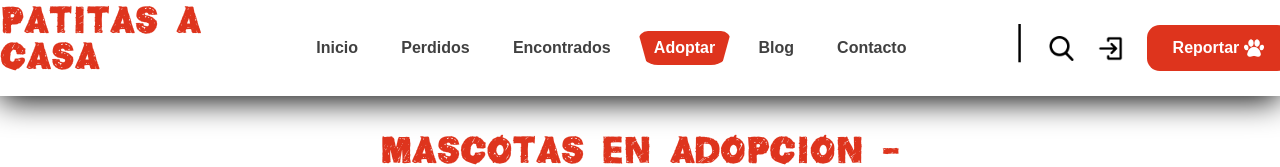
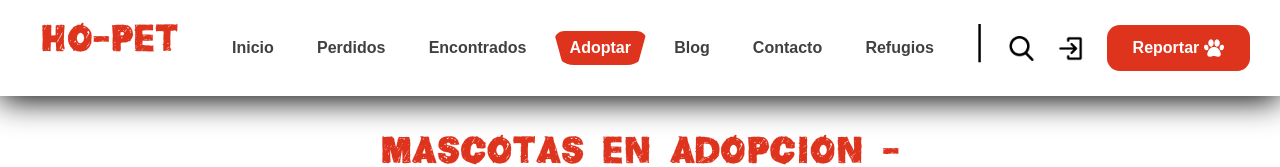
Before and after one commit to santiudev/software-mascotas, a React (Create React App) app: page /adoptar in a window 1280 px wide. Shown: the top 167 px of the page. Built offline with nearby package versions, Linux system fonts and the light colour scheme.

Commit message:
Agregar apartado de refugios en el nav

```diff
--- a/src/App.js
+++ b/src/App.js
@@ -6,6 +6,7 @@ import Encontrados from './vistas/encontrados';
 import Adoptar from "./vistas/adoptar.jsx"
 import Blog from './vistas/blog';
 import Contacto from './vistas/contacto';
+import Refugios from "./vistas/refugios"
 import NotFound from "./vistas/notFound.jsx"
 
 import { BrowserRouter, Routes, Route } from 'react-router-dom';
@@ -22,6 +23,7 @@ function App() {
           <Route exact path="/adoptar" element={<Adoptar />} />
           <Route exact path="/blog" element={<Blog />} />
           <Route exact path="/contacto" element={<Contacto />} />
+          <Route exact path="/refugios" element={<Refugios />} />
           <Route path="*" element={<NotFound />} />
         </Routes>
       </BrowserRouter>
--- a/src/componentes/nav/nav.jsx
+++ b/src/componentes/nav/nav.jsx
@@ -27,7 +27,8 @@ const botones = [
 	{texto: "Encontrados", path: "/encontrados"},
 	{texto: "Adoptar", path: "/adoptar"},
 	{texto: "Blog", path: "/blog"},
-	{texto: "Contacto", path: "/contacto"}
+	{texto: "Contacto", path: "/contacto"},
+	{texto: "Refugios", path: "/refugios"}
 ];
 
 const Nav = () => {
@@ -37,7 +38,7 @@ const Nav = () => {
 	return(
 		<nav className={styles.nav}>
 			<LetraTitulo
-				texto="Patitas a Casa"
+				texto="Ho-Pet"
 				clase="letra-titulo--red"
 			/>
 			<div className={styles["nav__contenedor-botones"]}>
--- a/src/css/contacto/contacto.module.css
+++ b/src/css/contacto/contacto.module.css
@@ -53,3 +53,9 @@
 .contacto__parrafo{
   margin: 0 auto 0 5%;
 }
+
+input[type=number]::-webkit-inner-spin-button,
+input[type=number]::-webkit-outer-spin-button {
+  -webkit-appearance: none;
+  margin: 0;
+}
--- a/src/vistas/contacto.jsx
+++ b/src/vistas/contacto.jsx
@@ -24,8 +24,8 @@ const Contacto = () => {
           <div className={styles.contacto__inputs}>
             <input type="text" placeholder="Nombre (*)" className={styles.contacto__input}/>
             <input type="text" placeholder="Apellido (*)" className={styles.contacto__input} />
-            <input type="text" placeholder="Email (*)" className={styles.contacto__input} />
-            <input type="text" placeholder="Teléfono (*)" className={styles.contacto__input} />
+            <input type="email" placeholder="Email (*)" className={styles.contacto__input} />
+            <input type="number" placeholder="Teléfono (*)" className={styles.contacto__input} />
             <textarea type="text" placeholder="Mensaje (*)" className={styles.contacto__textarea} maxLength="300" />
           </div>
           <p className={styles.contacto__parrafo}>Hasta 300 caracteres</p>
--- /dev/null
+++ b/src/vistas/refugios.jsx
@@ -0,0 +1,14 @@
+import React from "react";
+import styles from "../css/refugios/refugios.module.css"
+import Nav from "../componentes/nav/nav"
+
+const Refugios = () =>{
+  return(
+    <>
+      <Nav/>
+      <h2>Refugios</h2>
+    </>
+  )
+}
+
+export default Refugios;
```
Also changed, not shown: src/css/refugios/refugios.module.css (added).
